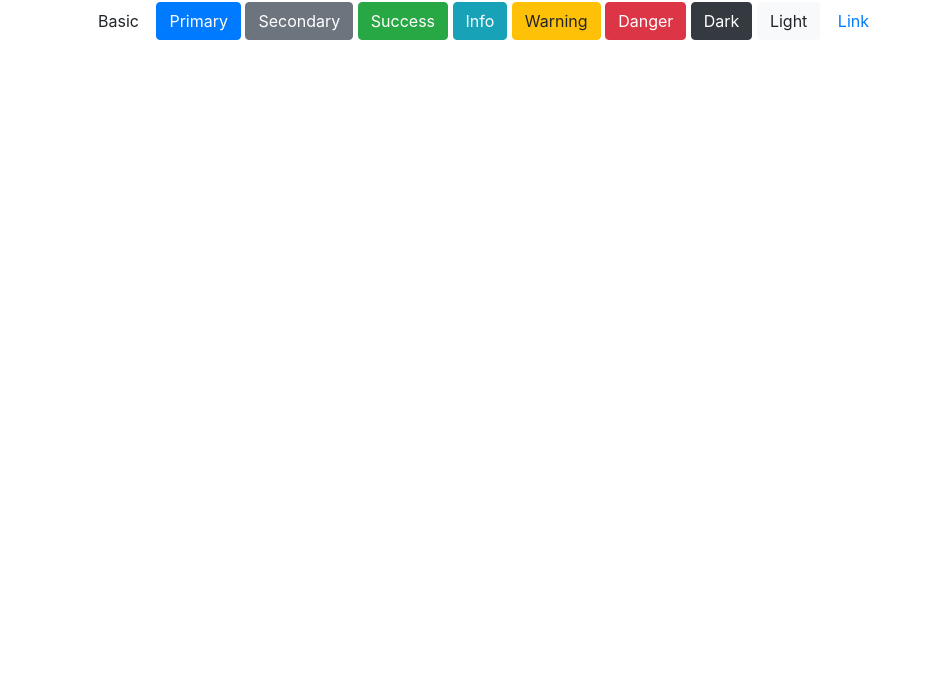
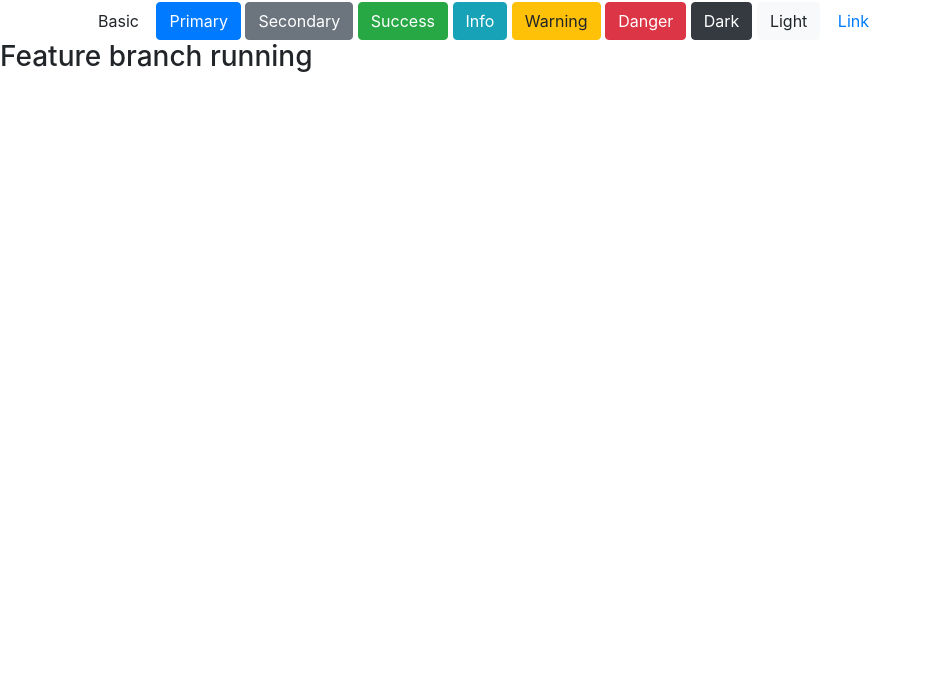
Before and after one commit to riya-gandhi05/normal, a plain HTML site: page index.html in a window 1280 px wide. Shown: the part 116-800 px from the top of the page, without its empty margins (0-929 px from the left). Drawn offline with nearby package versions, Linux system fonts and the light colour scheme.

Commit message:
feature branch update

```diff
--- a/index.html
+++ b/index.html
@@ -22,6 +22,7 @@
   <button type="button" class="btn btn-light">Light</button>
   <button type="button" class="btn btn-link">Link</button>
 </div>
+<h3>Feature branch running</h3>
 
 </body>
 </html>
```
